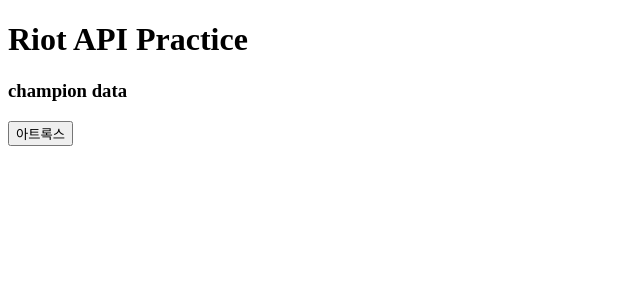
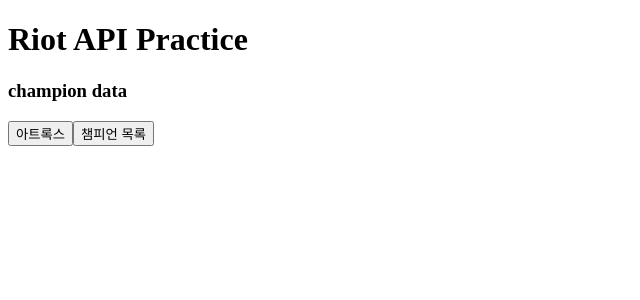
Before and after one commit to KKaeBu/Arcane, a React (Create React App) app in the folder front/: page / in a window 1280 px wide. Shown: the top 300 px of the page, without its empty margins (0-640 px from the left). Built offline with nearby package versions, Linux system fonts and the light colour scheme; no server answers.

Commit message:
Champion List Button

```diff
--- a/front/src/router/champion.jsx
+++ b/front/src/router/champion.jsx
@@ -1,16 +1,20 @@
 import { useState, useEffect } from "react";
 
 function Champion() {
-    const [style, setStyle] = useState({ display: "none" });
+    const mainDiv = document.getElementsByClassName("mainDisplay");
+    const btnDiv = document.getElementsByClassName("button_div");
+    const listBtn = document.getElementById("champList");
 
     const champion_url =
         "http://ddragon.leagueoflegends.com/cdn/12.11.1/data/ko_KR/champion.json";
 
-    const [champions, setChampion] = useState([]);
-    const [display, setDisplay] = useState([]);
+    const [style, setStyle] = useState({ display: "none" });
+    const [champions, setChampion] = useState({});
+    const [display, setDisplay] = useState({});
 
     const getChamp = async () => {
         const json = await (await fetch(champion_url)).json();
+
         setChampion(json.data, null, "\t");
         setDisplay(json.data, null, "\t");
     };
@@ -18,6 +22,33 @@
     useEffect(() => {
         getChamp();
     }, []);
+
+    const showChampBtn = () => {
+        btnDiv[0].style.display = "block";
+        if (btnDiv[0].childNodes.length === 0) {
+            for (const key in champions) {
+                if (champions.hasOwnProperty(key)) {
+                    const btn = document.createElement("button");
+                    const btn_text = document.createTextNode(
+                        JSON.stringify(champions[key].name, null, "\t")
+                    );
+                    btn.appendChild(btn_text);
+                    btnDiv[0].appendChild(btn);
+                }
+            }
+        }
+
+        const backBtn = document.createElement("button");
+        const backBtn_text = document.createTextNode("뒤로가기");
+        backBtn.onclick = function () {
+            btnDiv[0].style.display = "none";
+            this.remove();
+            listBtn.style.display = "inline";
+        };
+        backBtn.appendChild(backBtn_text);
+        mainDiv[0].appendChild(backBtn);
+        listBtn.style.display = "none";
+    };
 
     const handleAatroxClick = () => {
         if (display === champions) {
@@ -28,26 +59,28 @@
             setStyle({ display: "none" });
         }
     };
+
     return (
         <div className="mainDisplay">
             <h1>Riot API Practice</h1>
             <h3>champion data</h3>
+            <div className="button_div"></div>
             <button onClick={handleAatroxClick}>아트록스</button>
+            <button id="champList" onClick={showChampBtn}>
+                챔피언 목록
+            </button>
             <div style={style}>
                 <span> {JSON.stringify(display, null, "\t")}</span>
-                <table>
-                    <th>Column 1</th>
-                    <th>Column 2</th>
-                    <th>Column 3</th>
+                {/* <table>
+                    <th>name</th>
+                    <th>title</th>
+                    <th>difficulty</th>
                     <tr>
-                        <td>Row 1, Column 1</td>
-                        <td>Row 1, Column 2</td>
-                        <td>Row 1, Column 3</td>
+                        <td>{JSON.stringify(display.name, null, "\t")}</td>
+                        <td>{JSON.stringify(display.title, null, "\t")}</td>
+                        <td>{JSON.stringify(display.info, null, "\t")}</td>
                     </tr>
-                    <tr>
-                        <td>Row 2, Column 1</td>
-                    </tr>
-                </table>
+                </table> */}
             </div>
         </div>
     );
```
